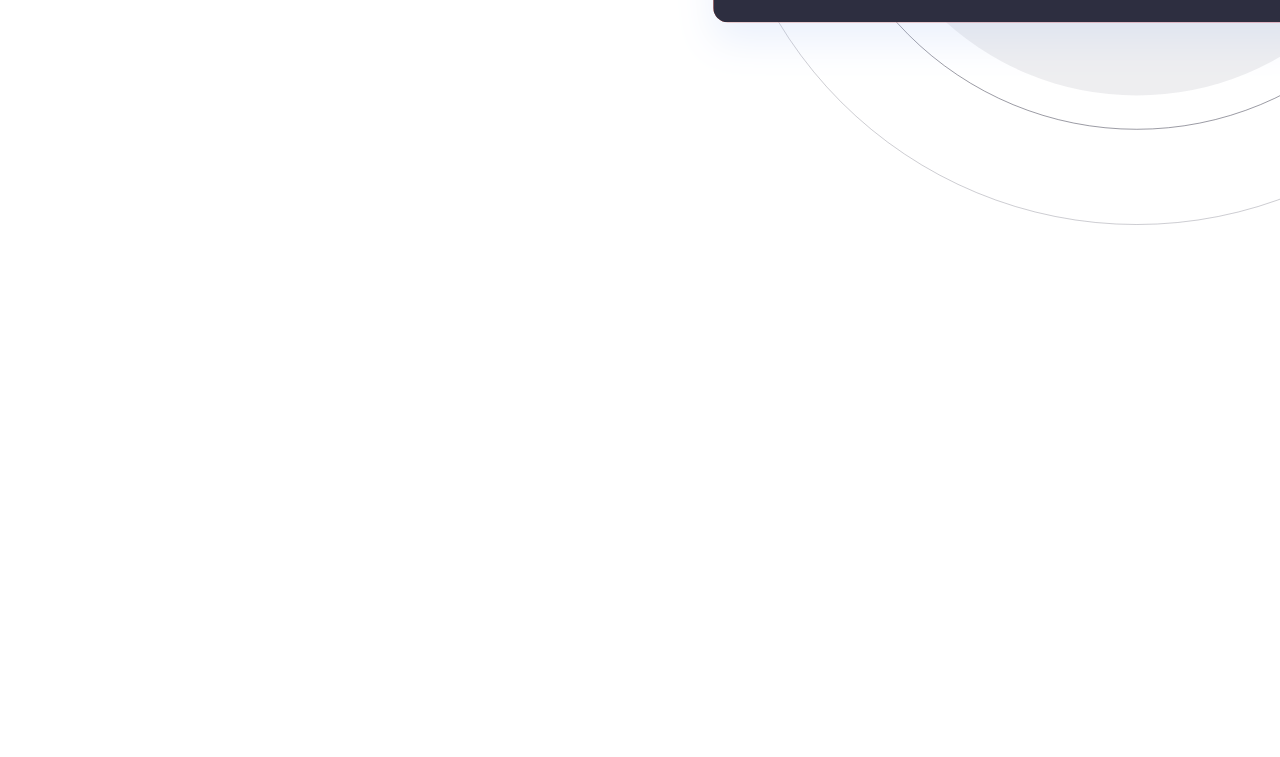
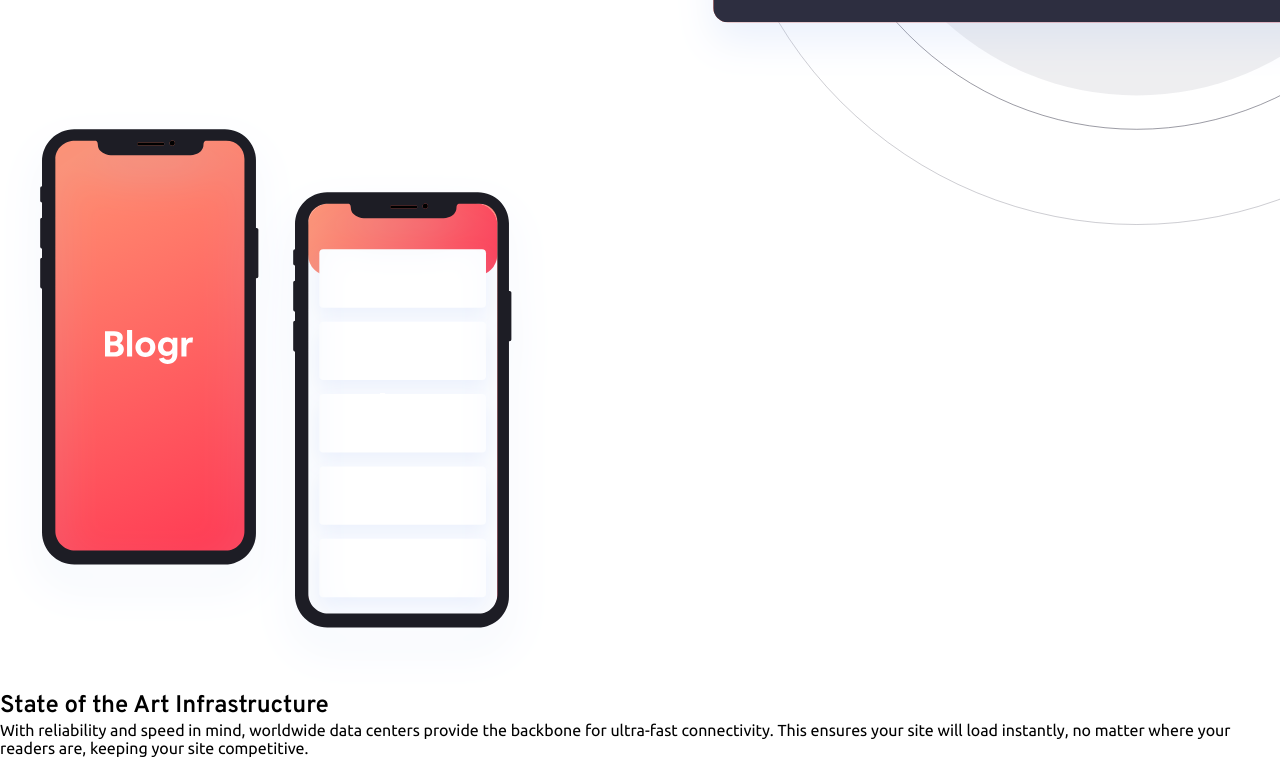
Before and after one commit to sarrietav-frontendmentor/blogr-landing-page, a website: page index.html in a window 1280 px wide. Shown: the part 1148-1905 px from the top of the page. Before the commit the page ends 1373 px from the top, so only its background shows below. Drawn offline with Linux system fonts and the light colour scheme; files that its build step writes are made by us from their sources.

Commit message:
Create new "infrastructure" section

```diff
--- a/index.html
+++ b/index.html
@@ -95,6 +95,23 @@
           </div>
         </div>
       </section>
+      <section class="section-infrastructure">
+        <div class="section__image">
+          <img
+            src="assets/illustration-phones.svg"
+            alt="Illustration of two phones"
+          />
+        </div>
+        <div class="section__features">
+          <h2>State of the Art Infrastructure</h2>
+          <p>
+            With reliability and speed in mind, worldwide data centers provide
+            the backbone for ultra-fast connectivity. This ensures your site
+            will load instantly, no matter where your readers are, keeping your
+            site competitive.
+          </p>
+        </div>
+      </section>
     </main>
   </body>
 </html>
```
